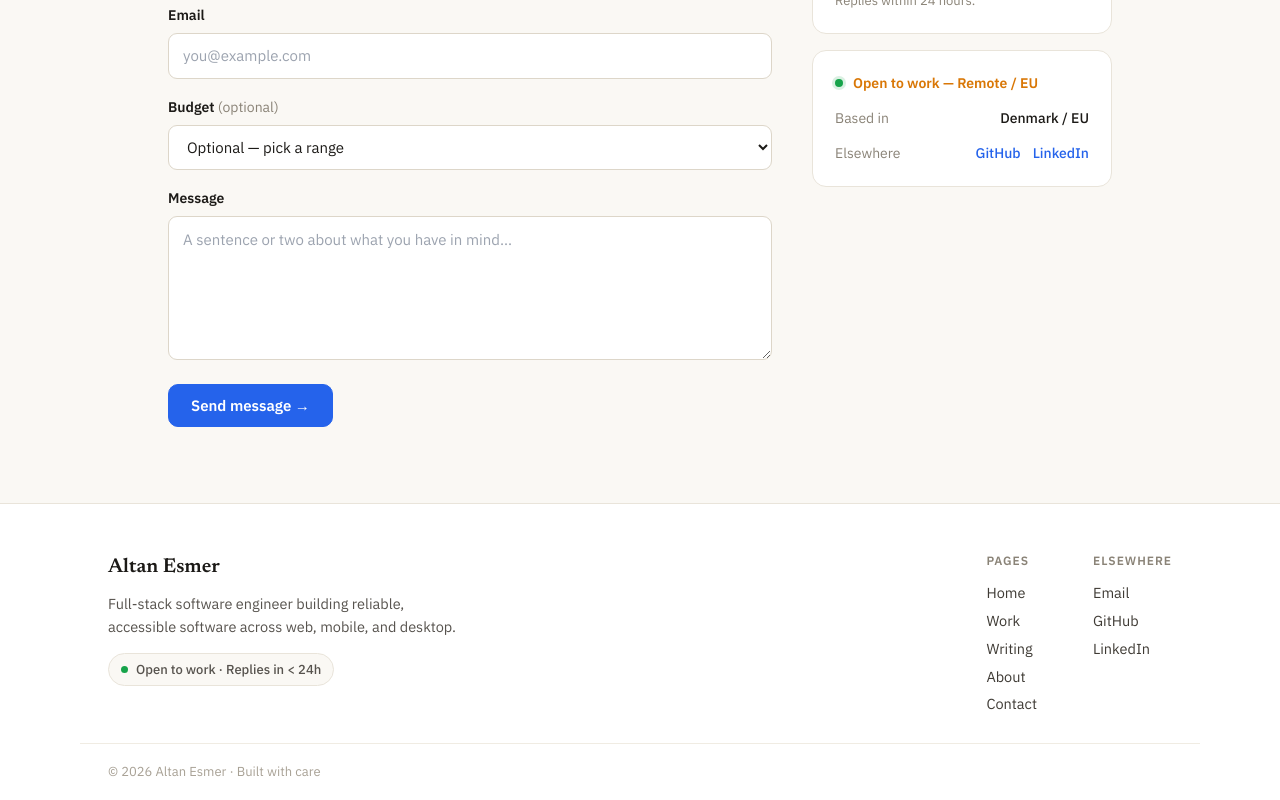
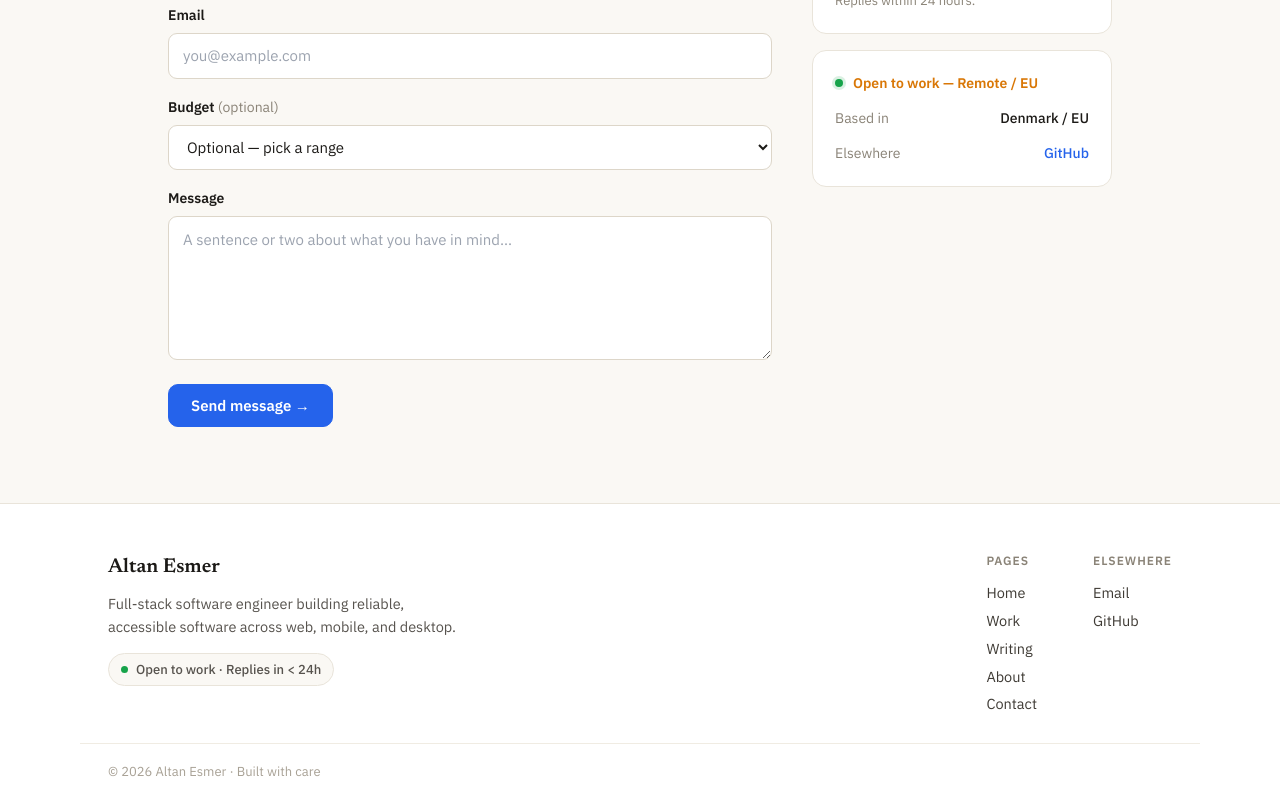
Before and after one commit to AltanEsmer/AltanEsmer.github.io, a Next.js app: page /contact in a window 1280 px wide. Shown: the part 430-1230 px from the top of the page. Built offline with nearby package versions, Linux system fonts and the light colour scheme.

Commit message:
chore: remove LinkedIn links
Co-Authored-By: Claude Opus 4.8 (1M context) <noreply@anthropic.com>

```diff
--- a/src/components/ContactForm.tsx
+++ b/src/components/ContactForm.tsx
@@ -333,15 +333,6 @@ export default function ContactForm() {
                 >
                   GitHub
                 </a>
-                <a
-                  href="https://www.linkedin.com/"
-                  className="link-blue"
-                  style={{ fontWeight: 500 }}
-                  target="_blank"
-                  rel="noopener noreferrer"
-                >
-                  LinkedIn
-                </a>
               </span>
             </div>
           </div>
--- a/src/components/Footer.tsx
+++ b/src/components/Footer.tsx
@@ -128,14 +128,6 @@ export default function Footer() {
               >
                 GitHub
               </a>
-              <a
-                href="https://www.linkedin.com/"
-                target="_blank"
-                rel="noopener noreferrer"
-                className="footer-link"
-              >
-                LinkedIn
-              </a>
             </div>
           </div>
         </div>
```
